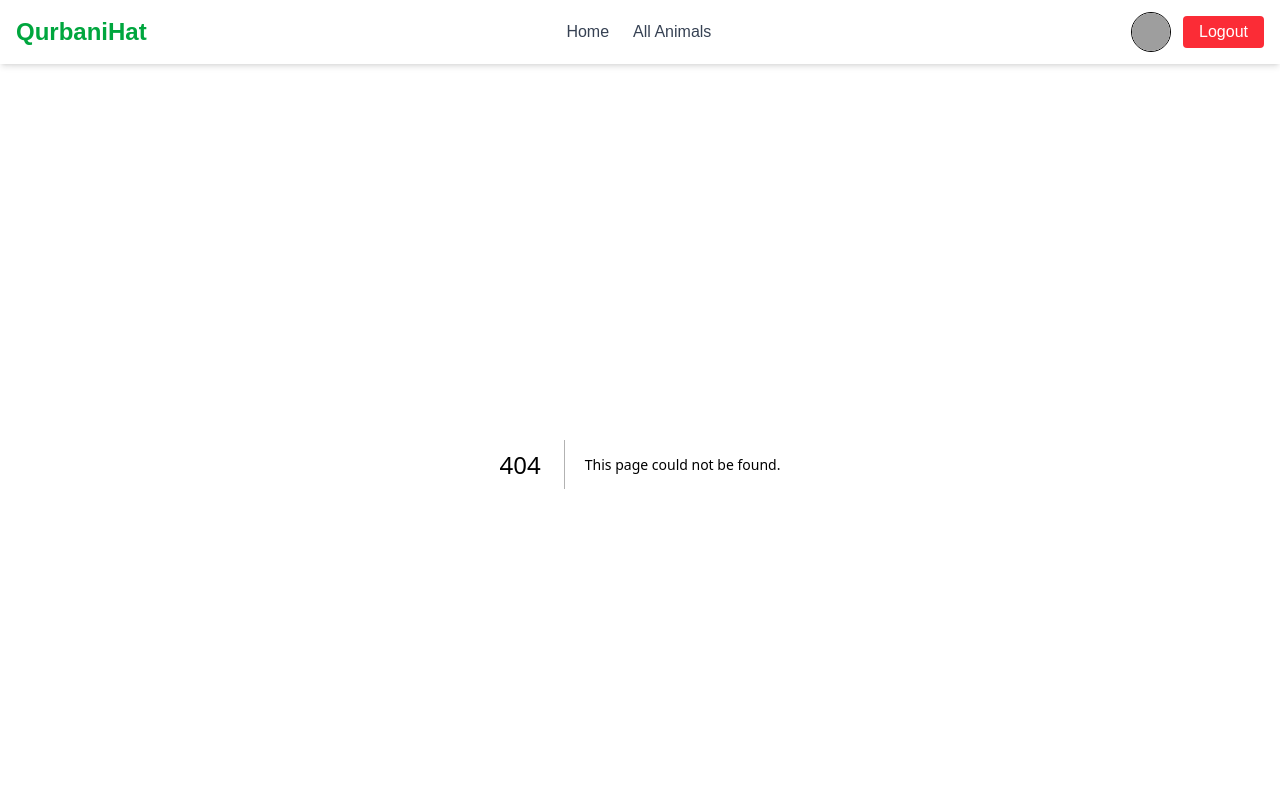
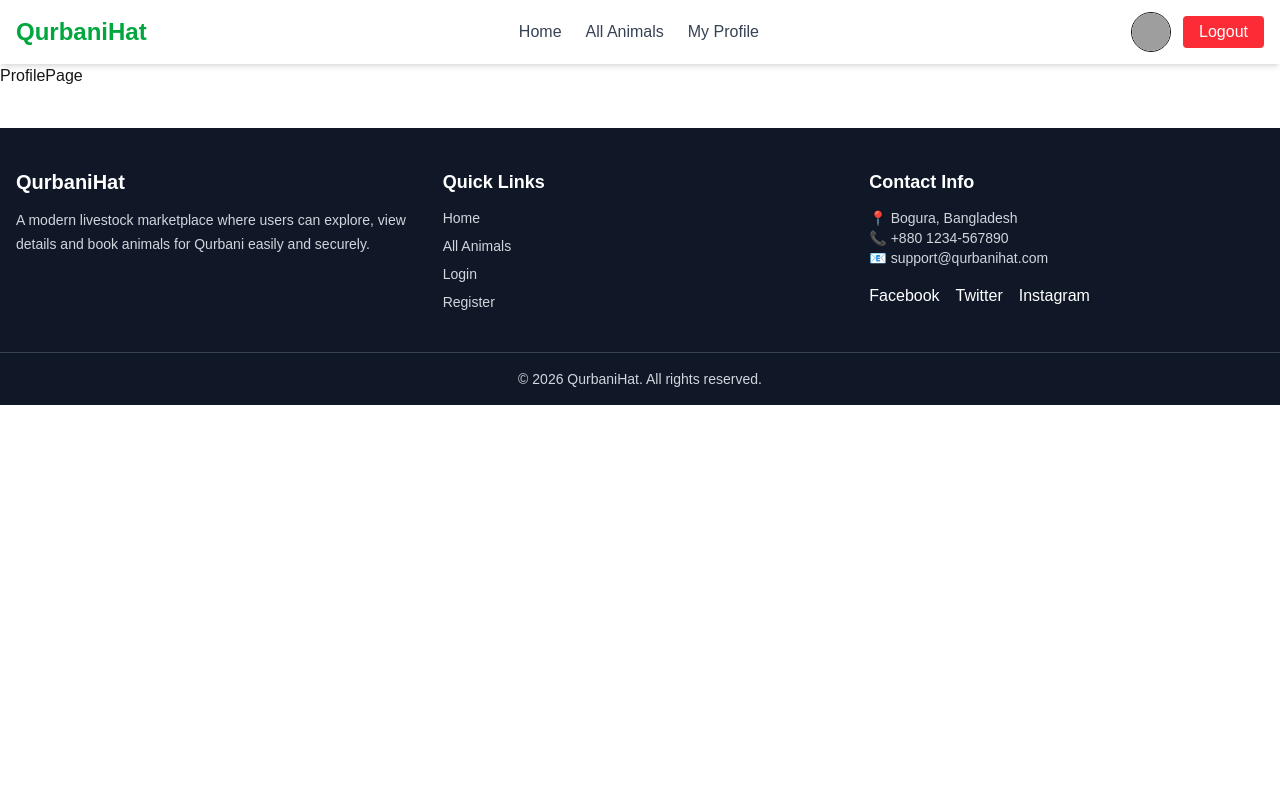
Before and after one commit to almahmudzihad/qurbanihat-nextjs, a Next.js app: page /profile in a window 1280 px wide. Before the commit this address had no page. Shown: the top 800 px of the page. Built offline with nearby package versions, Linux system fonts and the light colour scheme; grey boxes are pictures that could not be loaded.

Commit message:
profile page

```diff
--- a/src/Components/Navbar.jsx
+++ b/src/Components/Navbar.jsx
@@ -23,6 +23,7 @@ export default function Navbar() {
         <div className="hidden md:flex items-center gap-6 text-gray-700 font-medium">
           <Link href="/" className="hover:text-green-600">Home</Link>
           <Link href="/animal" className="hover:text-green-600">All Animals</Link>
+          <Link href="/profile" className="hover:text-green-600">My Profile</Link>
         </div>
 
         {/* Right Side */}
@@ -70,6 +71,7 @@ export default function Navbar() {
       <div className="md:hidden flex justify-center gap-6 pb-3 text-sm">
         <Link href="/">Home</Link>
         <Link href="/animal">Animals</Link>
+        <Link href="/profile" className="hover:text-green-600">My Profile</Link>
       </div>
     </nav>
   );
--- /dev/null
+++ b/src/app/profile/page.jsx
@@ -0,0 +1,9 @@
+import React from 'react'
+
+function ProfilePage() {
+  return (
+    <div>ProfilePage</div>
+  )
+}
+
+export default ProfilePage
```
